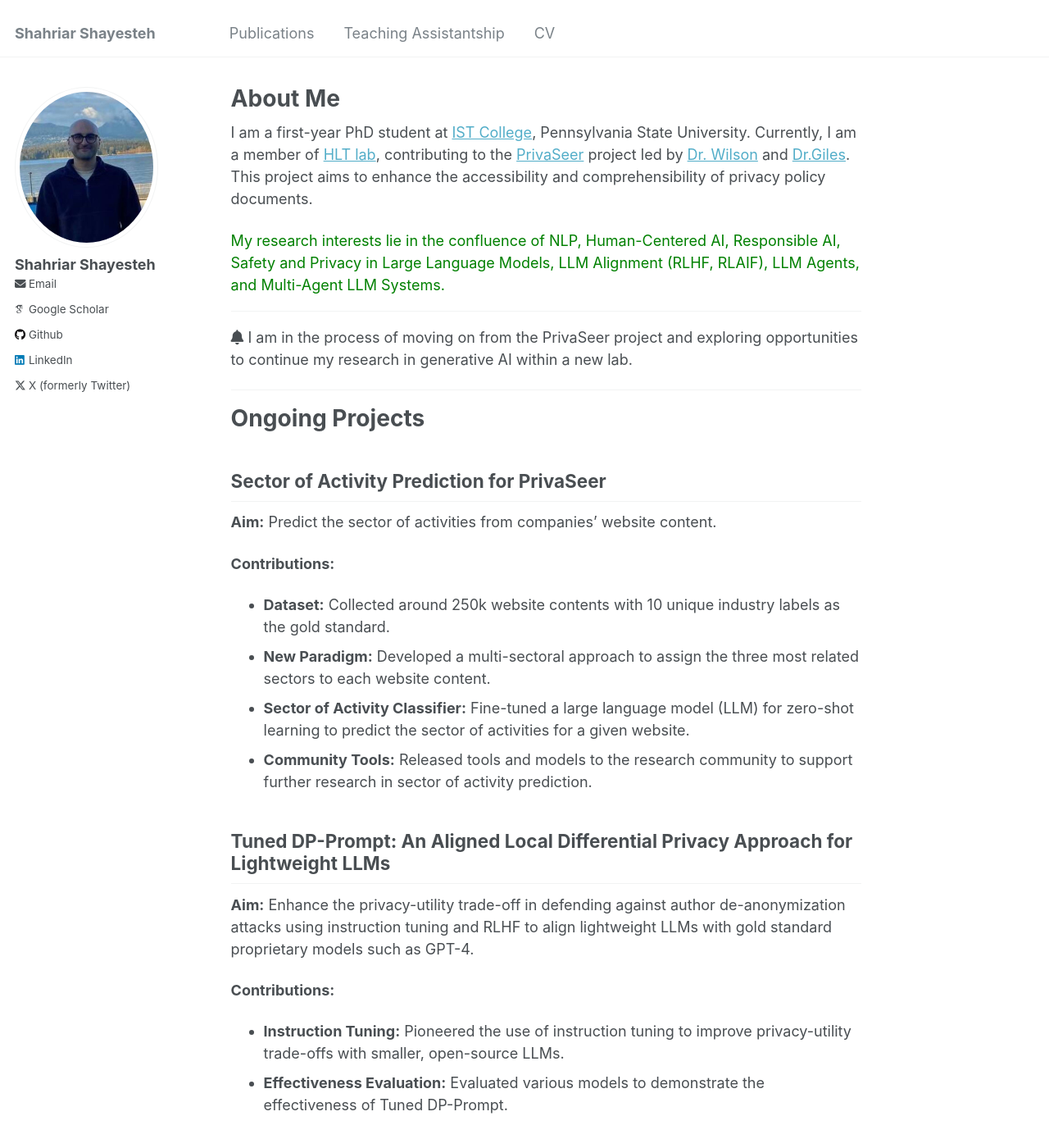
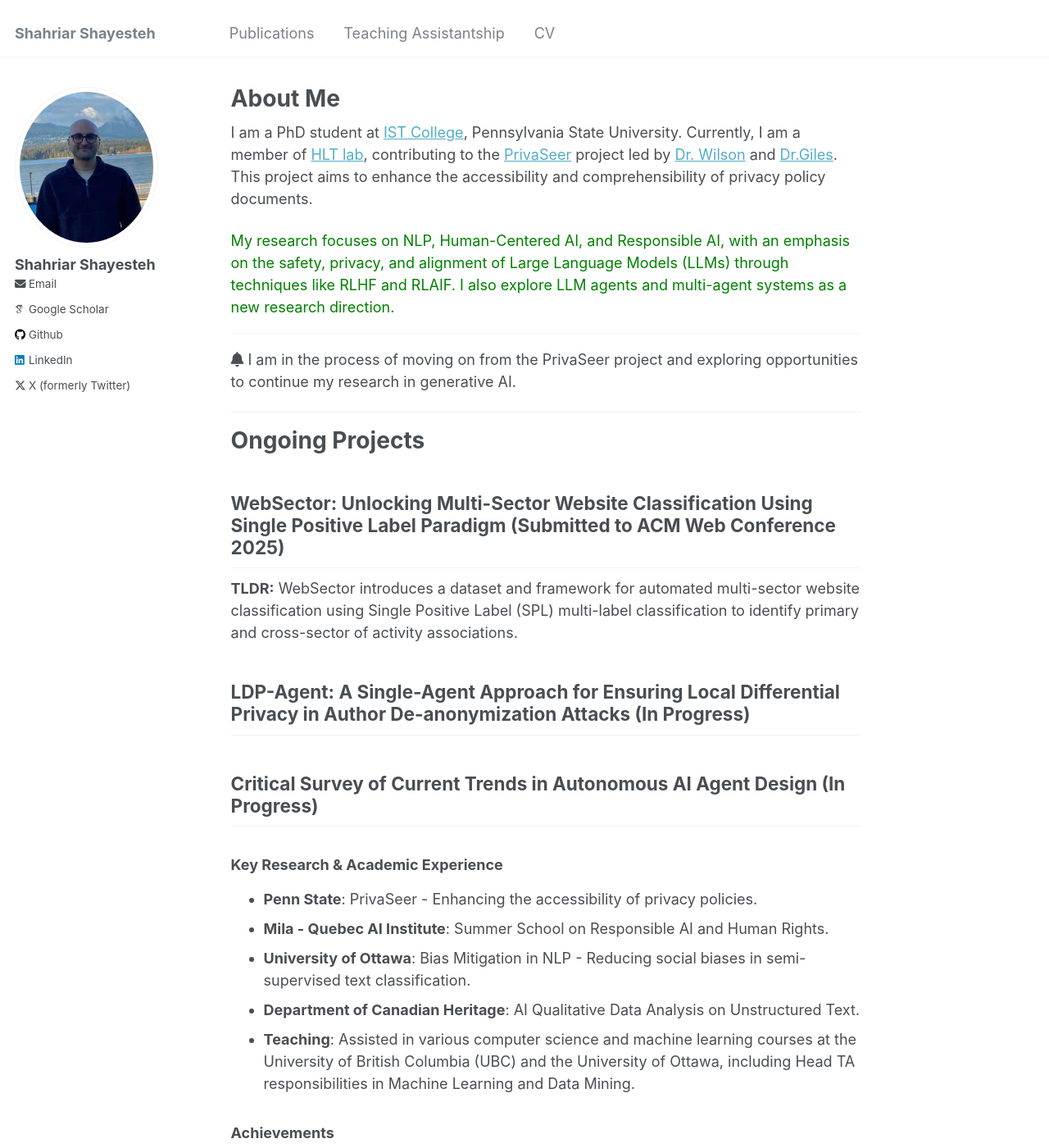
Before and after one commit to shahriarshayesteh/shahriarshayesteh.github.io, a Jekyll site: the page built from _pages/about.md, in a window 1280 px wide and 1400 px high. Shown: the whole window at 82% size. Built offline with Jekyll 4.4.1, drawn with Linux system fonts in a browser that asks for light colours; some web fonts are replaced.

Commit message:
Update about.md

```diff
--- a/_pages/about.md
+++ b/_pages/about.md
@@ -8,35 +8,29 @@
   - /about.html
 ---
 
-I am a first-year PhD student at [IST College](https://ist.psu.edu/), Pennsylvania State University. Currently, I am a member of [HLT lab](https://shomir.net/research.html), contributing to the [PrivaSeer](https://privaseer.ist.psu.edu) project led by [Dr. Wilson](https://shomir.net/index.html) and [Dr.Giles](https://clgiles.ist.psu.edu/). This project aims to enhance the accessibility and comprehensibility of privacy policy documents.
+I am a PhD student at [IST College](https://ist.psu.edu/), Pennsylvania State University. Currently, I am a member of [HLT lab](https://shomir.net/research.html), contributing to the [PrivaSeer](https://privaseer.ist.psu.edu) project led by [Dr. Wilson](https://shomir.net/index.html) and [Dr.Giles](https://clgiles.ist.psu.edu/). This project aims to enhance the accessibility and comprehensibility of privacy policy documents.
 
-<font color="green">My research interests lie in the confluence of NLP, Human-Centered AI, Responsible AI, Safety and Privacy in Large Language Models, LLM Alignment (RLHF, RLAIF), LLM Agents, and Multi-Agent LLM Systems.</font>
+<font color="green">My research focuses on NLP, Human-Centered AI, and Responsible AI, with an emphasis on the safety, privacy, and alignment of Large Language Models (LLMs) through techniques like RLHF and RLAIF. I also explore LLM agents and multi-agent systems as a new research direction.</font>
 
 <hr>
 
-<i class="fa fa-bell"></i> I am in the process of moving on from the PrivaSeer project and exploring opportunities to continue my research in generative AI within a new lab.
+<i class="fa fa-bell"></i> I am in the process of moving on from the PrivaSeer project and exploring opportunities to continue my research in generative AI.
 
 <hr>
 
 # Ongoing Projects
 
-## Sector of Activity Prediction for PrivaSeer
+## WebSector: Unlocking Multi-Sector Website Classification Using Single Positive Label Paradigm (Submitted to ACM Web Conference 2025)
 
-**Aim:** Predict the sector of activities from companies' website content.
+**TLDR:** WebSector introduces a dataset and framework for automated multi-sector website classification using Single Positive Label (SPL)  multi-label classification to identify primary and cross-sector of activity associations.
 
-**Contributions:**
-- **Dataset:** Collected around 250k website contents with 10 unique industry labels as the gold standard.
-- **New Paradigm:** Developed a multi-sectoral approach to assign the three most related sectors to each website content.
-- **Sector of Activity Classifier:** Fine-tuned a large language model (LLM) for zero-shot learning to predict the sector of activities for a given website.
-- **Community Tools:** Released tools and models to the research community to support further research in sector of activity prediction.
 
-## Tuned DP-Prompt: An Aligned Local Differential Privacy Approach for Lightweight LLMs
+## LDP-Agent: A Single-Agent Approach for Ensuring Local Differential Privacy in Author De-anonymization Attacks (In Progress)
 
-**Aim:** Enhance the privacy-utility trade-off in defending against author de-anonymization attacks using instruction tuning and RLHF to align lightweight LLMs with gold standard proprietary models such as GPT-4.
 
-**Contributions:**
-- **Instruction Tuning:** Pioneered the use of instruction tuning to improve privacy-utility trade-offs with smaller, open-source LLMs.
-- **Effectiveness Evaluation:** Evaluated various models to demonstrate the effectiveness of Tuned DP-Prompt.
+## Critical Survey of Current Trends in Autonomous AI Agent Design (In Progress)
+
+
 
 ### Key Research & Academic Experience
 - **Penn State**: PrivaSeer - Enhancing the accessibility of privacy policies.
```
